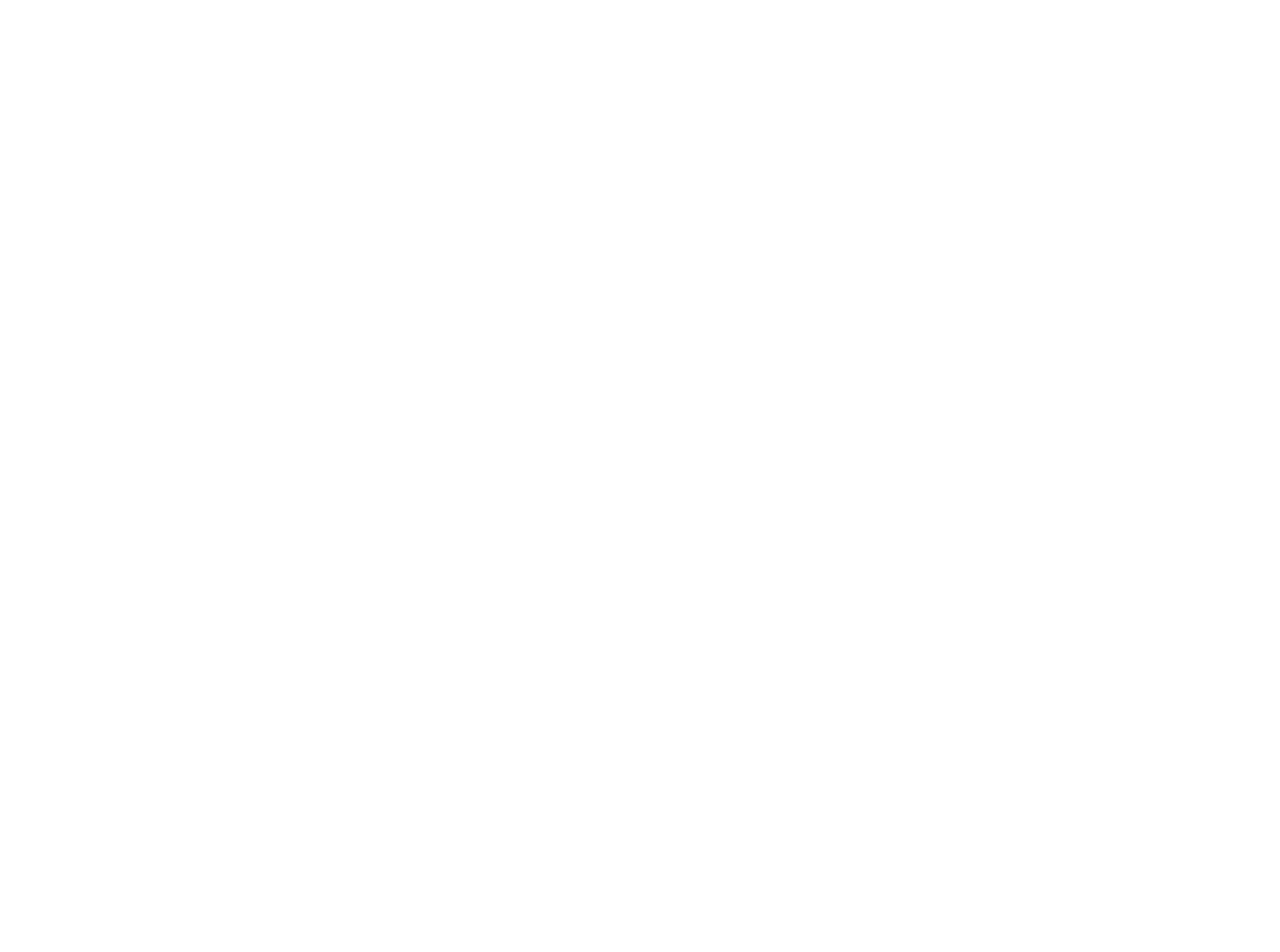
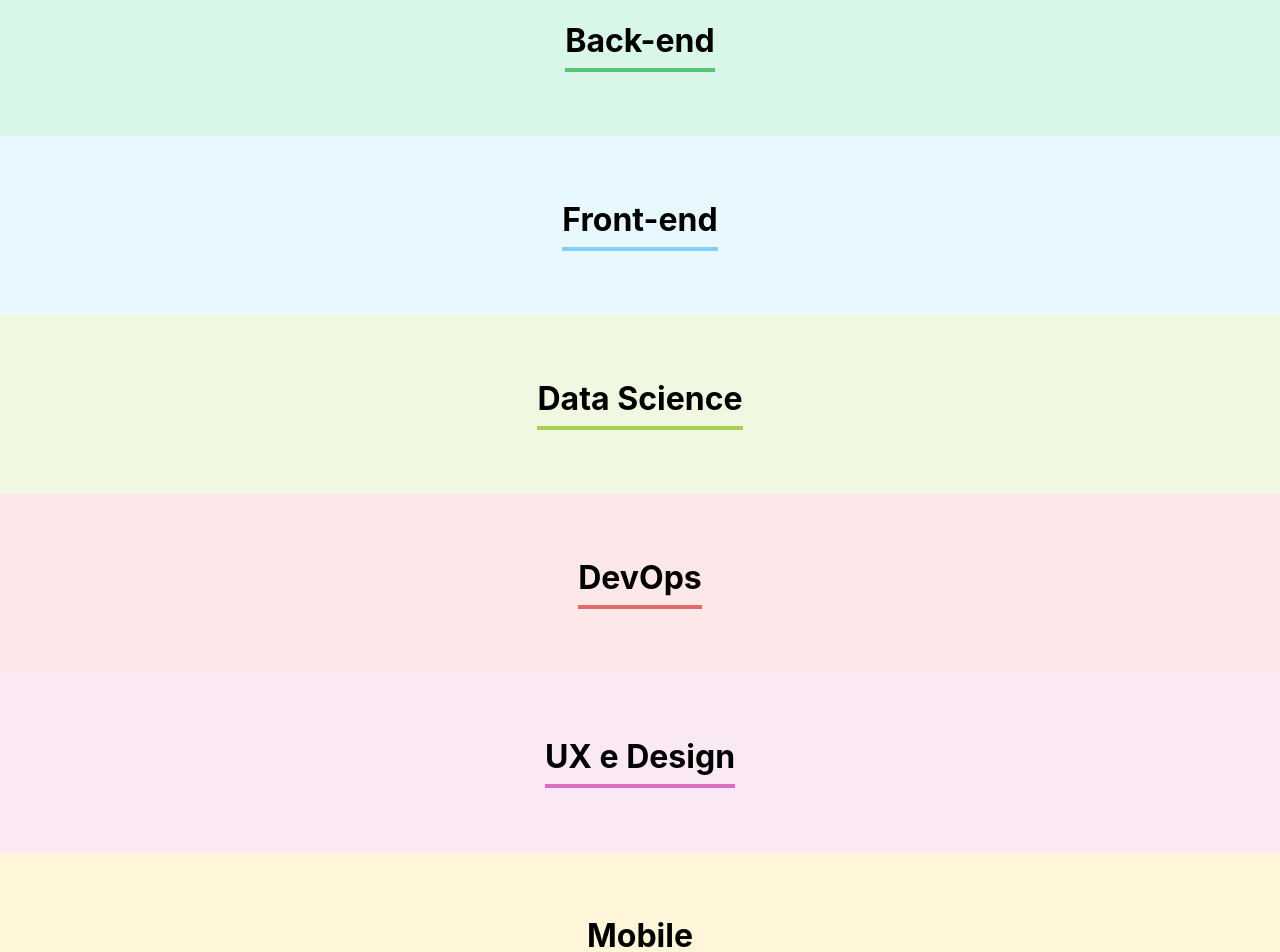
Before and after one commit to TakeruuDEV/organo, a React (Create React App) app: page / in a window 1280 px wide. Shown: the part 1520-2472 px from the top of the page. Before the commit the page ends 1477 px from the top, so only its background shows below. Built offline with nearby package versions, Linux system fonts and the light colour scheme.

Commit message:
adding section of colaboratos

```diff
--- a/src/App.jsx
+++ b/src/App.jsx
@@ -1,11 +1,71 @@
+import { useState } from 'react';
 import Banner from './components/Banner/Banner.jsx';
 import Form from './components/Form/Form.jsx';
+import Team from './components/Team/Team.jsx';
 
 function App() {
+
+  const teams = [
+    {
+      name: "Back-end",
+      mainColor: "#57C278",
+      SecondColor: "#D9F7E9"
+    },
+    {
+      name: "Front-end",
+      mainColor: "#82CFFA",
+      SecondColor: "#E8F8FF"
+    },
+    {
+      name: "Data Science",
+      mainColor: "#A6D157",
+      SecondColor: "#F0F8E2"
+    },
+    {
+      name: "DevOps",
+      mainColor: "#E06B69",
+      SecondColor: "#FDE7E8"
+    },
+    {
+      name: "UX e Design",
+      mainColor: "#DB6EBF",
+      SecondColor: "#FAE9F5"
+    },
+    {
+      name: "Mobile",
+      mainColor: "#FFBA05",
+      SecondColor: "#FFF5D9"
+    },
+    {
+      name: "Inova e Gestão",
+      mainColor: "#FF8A29",
+      SecondColor: "#FFEEDF"
+    }
+    ]
+
+  const [colaborators, setColaborator] = useState([])
+
+  const onNewColaboratorAdded = (colaborator) => {
+    console.log(colaborator);
+    setColaborator([...colaborators, colaborator])
+  }
+
   return (
     <div className="App">
       <Banner/>
-      <Form/>
+      <Form
+        teams={teams}
+        onColaboratorRegistred={colaborator => onNewColaboratorAdded(colaborator)}
+      />
+      {teams.map(team => <Team
+          key={team.name}
+          nameTeam={team.name}
+          mainColor={team.mainColor}
+          secondColor={team.SecondColor}
+        />)}
+
+
+
     </div>
   );
 }
--- a/src/components/Form/Form.jsx
+++ b/src/components/Form/Form.jsx
@@ -2,30 +2,56 @@
 import ShieldText from "../ShieldText/ShieldText"
 import ListDown from "../ListDown/ListDown"
 import Button from "../Button/Button"
+import { useState } from "react"
 
-function Form(){
-    const teams = [
-        "Back-end",
-        "Front-end",
-        "Data Science",
-        "DevOps",
-        "UX e Design",
-        "Mobile",
-        "Inova e Gestão"
-    ]
+function Form(prop){
+
+    const [name, setName] = useState("")
+    const [role, setRole] = useState("")
+    const [image, setImage] = useState("")
+    const [team, setTeam] = useState("")
+
+
 
     const onSave = (event) => {
         event.preventDefault()
-        console.log("Form foi submetido");
+        prop.onColaboratorRegistred({
+            name,
+            role,
+            image,
+            team
+        })
     }
     return (
         <section className="form">
             <form onSubmit={onSave}>
                 <h2>Preencha os dados para criar o card do colaborador</h2>
-                <ShieldText mandatory={true} label="Nome" placeholder="Digite o seu nome"/>
-                <ShieldText mandatory={true} label="Cargo" placeholder="Digite o seu cargo"/>
-                <ShieldText label="Imagem" placeholder="Digite o endereço da imagem"/>
-                <ListDown label="Time" itens={teams}/>
+                <ShieldText
+                    mandatory={true}
+                    label="Nome"
+                    placeholder="Digite o seu nome"
+                    value={name}
+                    onUpdate={value => setName(value)}
+                />
+                <ShieldText
+                    mandatory={true}
+                    label="Cargo"
+                    placeholder="Digite o seu cargo"
+                    value={role}
+                    onUpdate={value => setRole(value)}
+                />
+                <ShieldText
+                    label="Imagem"
+                    placeholder="Digite o endereço da imagem"
+                    value={image}
+                    onUpdate={value => setImage(value)}
+                />
+                <ListDown
+                    label="Time"
+                    itens={prop.teams.map(team => team.name)}
+                    value={team}
+                    onUpdate={value => setTeam(value)}
+                />
                 <Button text='Criar Card'/>
             </form>
         </section>
--- a/src/components/ListDown/ListDown.jsx
+++ b/src/components/ListDown/ListDown.jsx
@@ -4,10 +4,14 @@
     return (
         <div className='list-down'>
             <label>{prop.label}</label>
-            <select >
+            <select
+            onChange={event => prop.onUpdate(event.target.value)}
+            value={prop.value}
+            >
                 {prop.itens.map(item => {
                     return <option key={item}>{item}</option>
                 })}
+
             </select>
         </div>
     )
--- a/src/components/ShieldText/ShieldText.jsx
+++ b/src/components/ShieldText/ShieldText.jsx
@@ -1,10 +1,15 @@
 import "./ShieldText.css"
 
 function ShieldText(prop) {
+
+    const onType= (event) =>{
+        prop.onUpdate(event.target.value)
+    }
+
     return (
         <div className="shield-txt">
             <label>{prop.label}</label>
-            <input required={prop.mandatory} placeholder={prop.placeholder}/>
+            <input value={prop.value} onChange={onType} required={prop.mandatory} placeholder={prop.placeholder}/>
         </div>
     )
 }
--- /dev/null
+++ b/src/components/Team/Team.css
@@ -0,0 +1,11 @@
+.team{
+    text-align: center;
+    padding: 32px;
+}
+
+.team h3{
+    font-size: 32px;
+    border-bottom: 4px solid;
+    display: inline-block;
+    padding-bottom: 8px;
+}
--- /dev/null
+++ b/src/components/Team/Team.jsx
@@ -0,0 +1,15 @@
+import "./Team.css"
+
+function Team(prop){
+    return (
+        <section
+            className="team"
+            style={{backgroundColor:prop.secondColor}}
+        >
+            <h3 style={{borderColor:prop.mainColor}}>{prop.nameTeam}</h3>
+
+        </section>
+    )
+}
+
+export default Team
```
